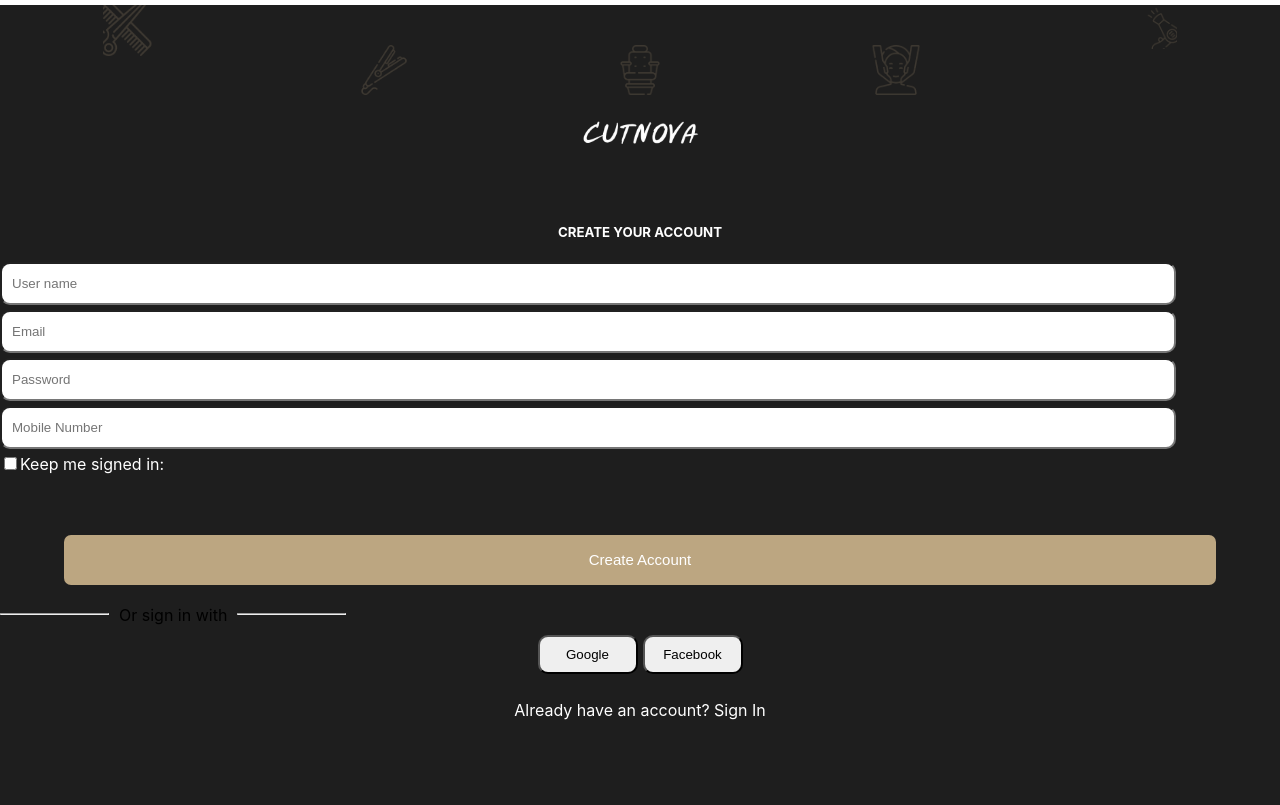
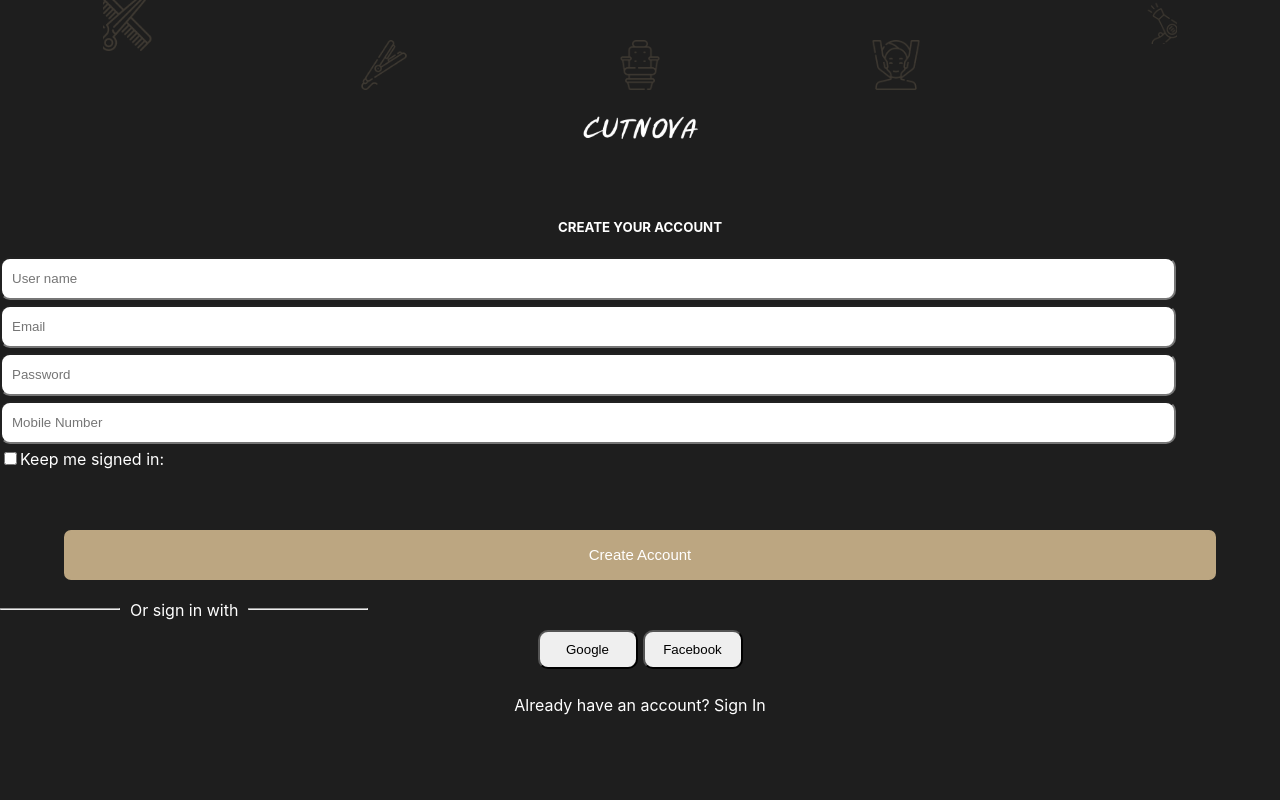
Before and after one commit to MA01ha05k09/Cutnova, a React (Create React App) app: page /Create in a window 1280 px wide. Built offline with nearby package versions, Linux system fonts and the light colour scheme.

Commit message:
c git commit -m

```diff
--- a/src/style/Create.css
+++ b/src/style/Create.css
@@ -64,7 +64,7 @@
     color: white;
 }
 .create-hr-div{
-width: 109px;
+width: 120px;
 
 
 }
@@ -72,6 +72,7 @@
     display: flex;
     justify-content: center;
 padding: 0px 10px ;
+color: white;
 }
 .create-hr-or-sign-in-with-Parent{
     display: flex;
@@ -80,7 +81,6 @@
 .top-image-section-div{
 display: flex;
 justify-content: space-around;
-margin-top: 5px;
 }
 .img-1-salon{
     /* position: absolute; */
```
